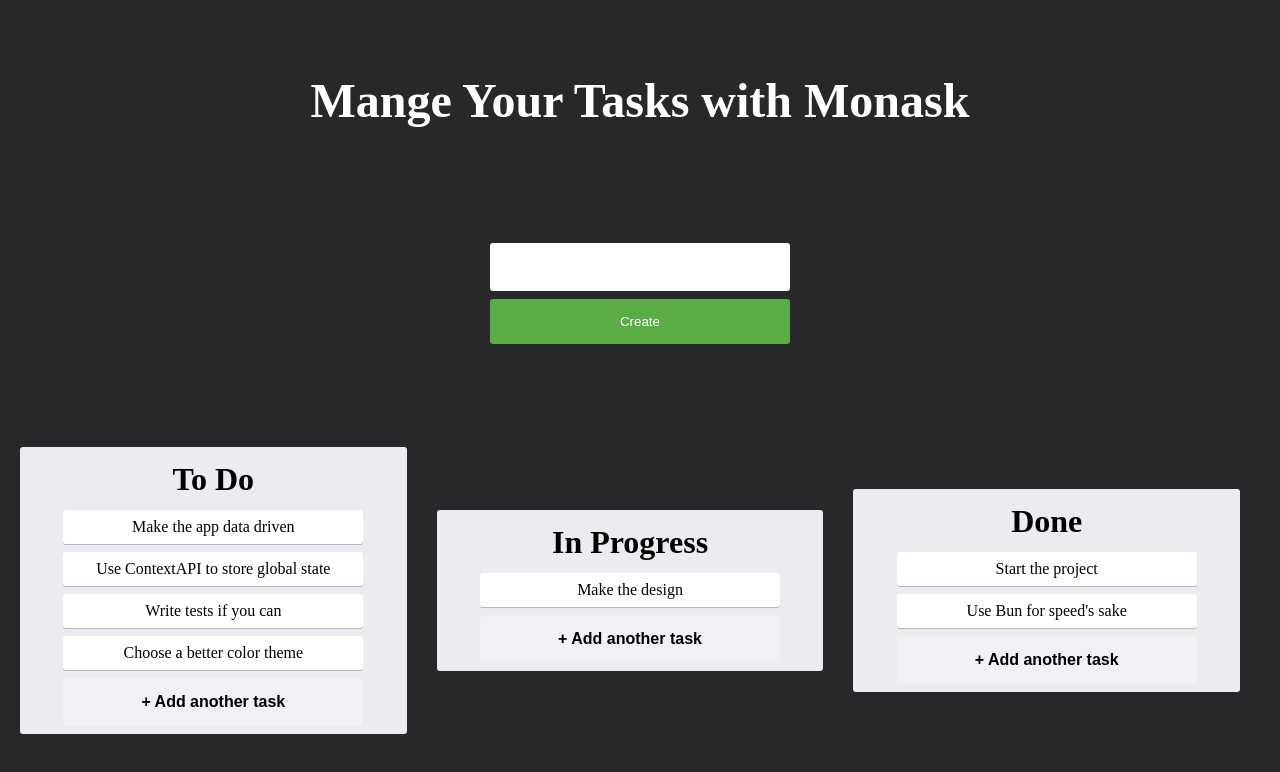
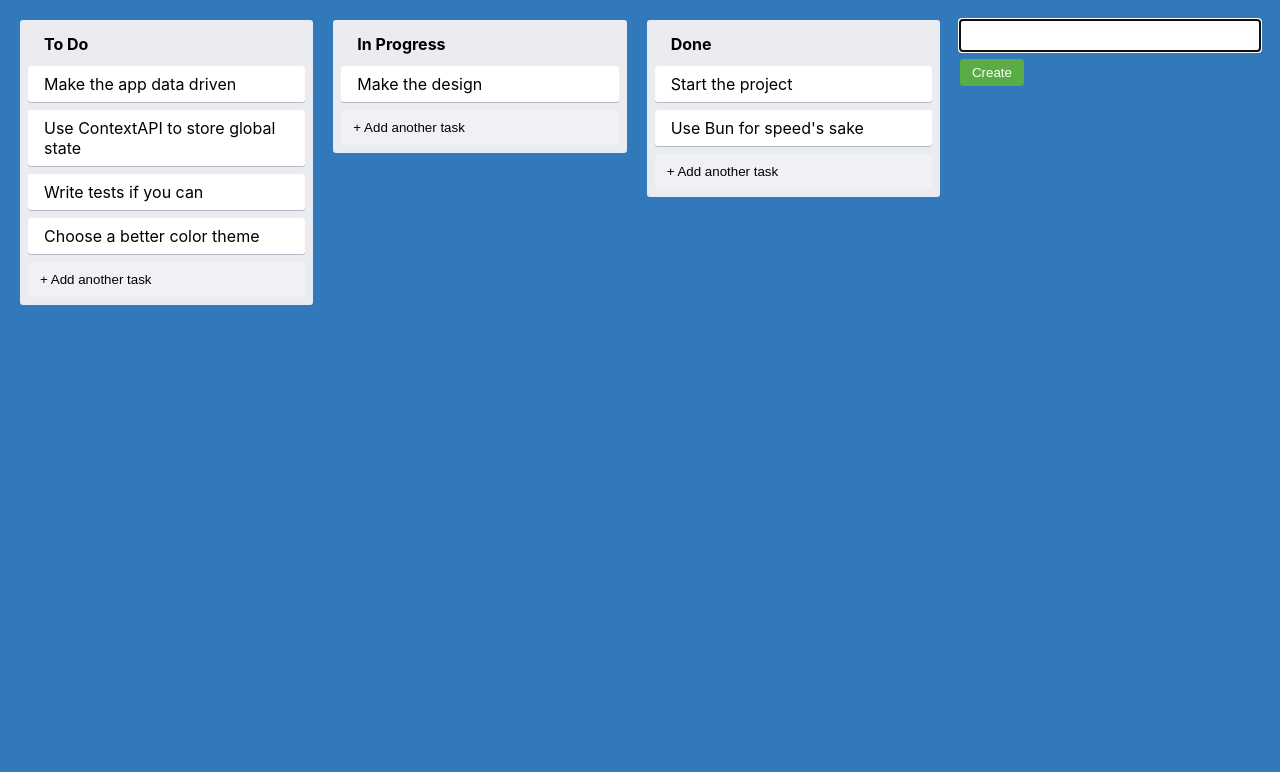
Before and after one commit to utshodebravestone/manask, a React (Vite) app: page / in a window 1280 px wide. Both pictures are taken after a click on the button "+ Add another list". Shown: the top 772 px of the page. Built offline with nearby package versions, Linux system fonts and the light colour scheme.

Commit message:
Separated logic with hooks

```diff
--- a/src/components/App.tsx
+++ b/src/components/App.tsx
@@ -1,6 +1,6 @@
 import { FC } from "react";
 
-import { AppContainer, ColumnTitle, FullColumnContainer } from "../styles";
+import { AppContainer } from "../styles";
 import Column from "./Column";
 import AddNewItem from "./AddNewItem";
 import Card from "./Card";
@@ -36,17 +36,10 @@ const App: FC = () => {
           dark
         />
       </Column>
-      <FullColumnContainer>
-        <AddNewItem
-          onAdd={(text) => console.log(text)}
-          toggleButtonText="+ Add another list"
-        />
-      </FullColumnContainer>
-      <FullColumnContainer>
-        <ColumnTitle>
-          <h2>Mange Your Tasks with Monask</h2>
-        </ColumnTitle>
-      </FullColumnContainer>
+      <AddNewItem
+        onAdd={(text) => console.log(text)}
+        toggleButtonText="+ Add another list"
+      />
     </AppContainer>
   );
 };
--- a/src/components/NewItemForm.tsx
+++ b/src/components/NewItemForm.tsx
@@ -1,17 +1,23 @@
-import { useState } from "react";
 import { NewItemButton, NewItemFormContainer, NewItemInput } from "../styles";
+import useFocus from "../hooks/useFocus";
+import useForm from "../hooks/useInput";
 
 type Props = {
   onAdd(text: string): void;
 };
 
 const NewItemForm = ({ onAdd }: Props) => {
-  const [text, setText] = useState("");
+  const { value, setValue } = useForm("");
+  const ref = useFocus();
 
   return (
     <NewItemFormContainer>
-      <NewItemInput value={text} onChange={(e) => setText(e.target.value)} />
-      <NewItemButton onClick={() => onAdd(text)}>Create</NewItemButton>
+      <NewItemInput
+        ref={ref}
+        value={value}
+        onChange={(e) => setValue(e.target.value)}
+      />
+      <NewItemButton onClick={() => onAdd(value)}>Create</NewItemButton>
     </NewItemFormContainer>
   );
 };
--- /dev/null
+++ b/src/hooks/useFocus.ts
@@ -0,0 +1,13 @@
+import { RefObject, useEffect, useRef } from "react";
+
+const useFocus = (): RefObject<HTMLInputElement> => {
+  const ref = useRef<HTMLInputElement>(null);
+
+  useEffect(() => {
+    ref.current?.focus();
+  }, []);
+
+  return ref;
+};
+
+export default useFocus;
--- /dev/null
+++ b/src/hooks/useInput.ts
@@ -0,0 +1,18 @@
+import { Dispatch, SetStateAction, useState } from "react";
+
+const useForm = <T>(
+  initialValue: T
+): {
+  value: T;
+  setValue: Dispatch<SetStateAction<T>>;
+  resetValue: () => void;
+} => {
+  const [value, setValue] = useState(initialValue);
+  return {
+    value,
+    setValue,
+    resetValue: () => setValue(initialValue),
+  };
+};
+
+export default useForm;
--- a/src/index.css
+++ b/src/index.css
@@ -1,7 +1,25 @@
-* {
+body {
   margin: 0;
-  padding: 0;
+  font-family: -apple-system, BlinkMacSystemFont, "Segoe UI", "Roboto", "Oxygen",
+    "Ubuntu", "Cantarell", "Fira Sans", "Droid Sans", "Helvetica Neue",
+    sans-serif;
+  -webkit-font-smoothing: antialiased;
+  -moz-osx-font-smoothing: grayscale;
+}
+
+code {
+  font-family: source-code-pro, Menlo, Monaco, Consolas, "Courier New",
+    monospace;
+}
+
+html {
   box-sizing: border-box;
+}
+
+*,
+*:before,
+*:after {
+  box-sizing: inherit;
 }
 
 html,
--- a/src/styles.ts
+++ b/src/styles.ts
@@ -1,103 +1,83 @@
 import styled from "styled-components";
 
-type AddItemButtonProps = { dark?: boolean };
-
-type ColumnTitleProps = { dark?: boolean };
-
 export const AppContainer = styled.div`
-  height: 100%;
-  overflow-y: scroll;
-  width: 100%;
-  padding: 20px;
-  background-color: #272829;
+  align-items: flex-start;
+  background-color: #3179ba;
   display: flex;
   flex-direction: row;
-  flex-flow: wrap-reverse;
-  align-items: center;
-  justify-content: center;
-  gap: 10px;
+  height: 100%;
+  padding: 20px;
+  width: 100%;
 `;
 
 export const ColumnContainer = styled.div`
+  background-color: #ebecf0;
   width: 300px;
-  max-width: 500px;
   min-height: 40px;
   margin-right: 20px;
-  padding: 8px;
-  background-color: #ebecf0;
   border-radius: 3px;
-  flex-grow: 1;
-  display: flex;
-  flex-direction: column;
-  justify-content: center;
-  align-items: center;
+  padding: 8px 8px;
+  flex-grow: 0;
 `;
 
-export const FullColumnContainer = styled.div`
-  width: 100%;
-  display: flex;
-  justify-content: center;
-`;
-
-export const ColumnTitle = styled.div<ColumnTitleProps>`
+export const ColumnTitle = styled.div`
   padding: 6px 16px 12px;
-  color: ${(props) => (props.dark ? "#000" : "#fff")};
   font-weight: bold;
-  font-size: 2rem;
 `;
 
 export const CardContainer = styled.div`
-  min-width: 300px;
+  background-color: #fff;
+  cursor: pointer;
   margin-bottom: 0.5rem;
   padding: 0.5rem 1rem;
-  background-color: #fff;
+  max-width: 300px;
   border-radius: 3px;
-  text-align: center;
   box-shadow: #091e4240 0px 1px 0px 0px;
-  cursor: pointer;
 `;
 
+interface AddItemButtonProps {
+  dark?: boolean;
+}
+
 export const AddItemButton = styled.button<AddItemButtonProps>`
-  min-width: 300px;
-  padding: 15px 20px;
   background-color: #ffffff3d;
+  border-radius: 3px;
+  border: none;
   color: ${(props) => (props.dark ? "#000" : "#fff")};
-  border: none;
-  border-radius: 3px;
   cursor: pointer;
-  text-align: center;
-  font-weight: bold;
-  font-size: 1rem;
+  max-width: 300px;
+  padding: 10px 12px;
+  text-align: left;
   transition: background 85ms ease-in;
+  width: 100%;
   &:hover {
     background-color: #ffffff52;
   }
 `;
 
 export const NewItemFormContainer = styled.div`
-  min-width: 300px;
+  max-width: 300px;
   display: flex;
   flex-direction: column;
+  width: 100%;
   align-items: flex-start;
 `;
 
+export const NewItemInput = styled.input`
+  border-radius: 3px;
+  border: none;
+  box-shadow: #091e4240 0px 1px 0px 0px;
+  margin-bottom: 0.5rem;
+  padding: 0.5rem 1rem;
+  width: 100%;
+`;
+
 export const NewItemButton = styled.button`
-  width: 100%;
-  padding: 15px 20px;
   background-color: #5aac44;
+  border-radius: 3px;
+  border: none;
+  box-shadow: none;
   color: #fff;
-  border: none;
-  border-radius: 3px;
-  box-shadow: none;
+  padding: 6px 12px;
   text-align: center;
 `;
-
-export const NewItemInput = styled.input`
-  width: 100%;
-  margin-bottom: 0.5rem;
-  padding: 15px 20px;
-  font-size: 1rem;
-  border: none;
-  border-radius: 3px;
-  box-shadow: #091e4240 0px 1px 0px 0px;
-`;
```
Also changed, not shown: 1 other file (tests, documents, lock files or other folders).
